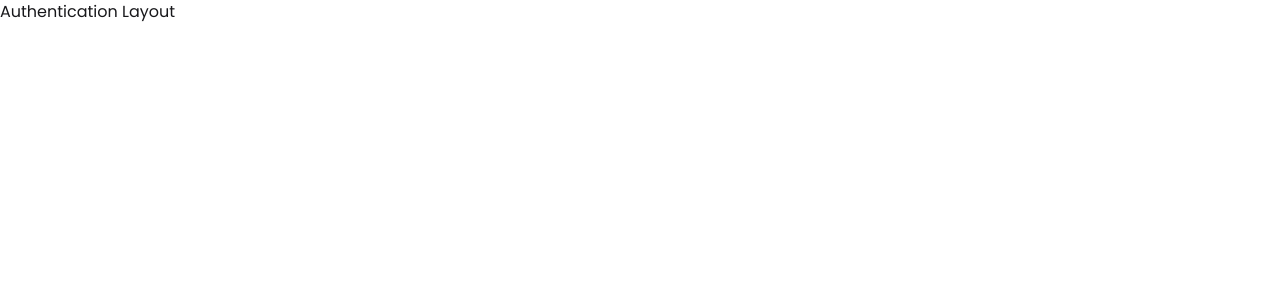
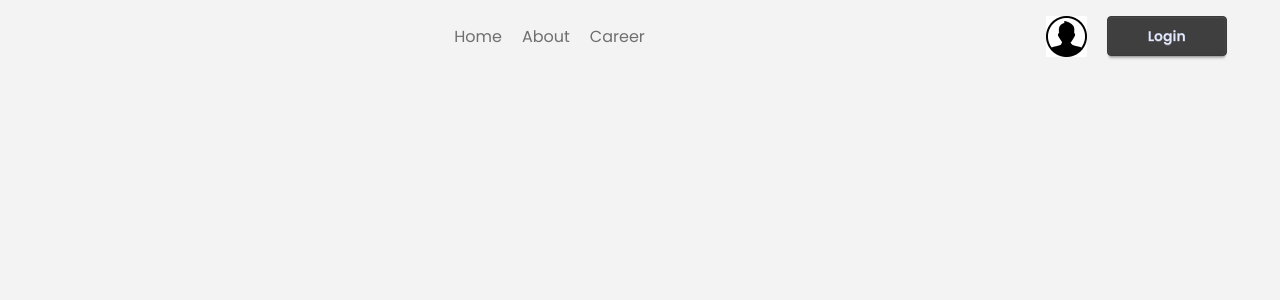
Before and after one commit to SajibSaha207/DragonNews, a React (Vite) app: page /auth in a window 1280 px wide. Shown: the top 300 px of the page. Built offline with nearby package versions, Linux system fonts and the light colour scheme.

Commit message:
Added login page navbar

```diff
--- a/package.json
+++ b/package.json
@@ -11,24 +11,24 @@
   },
   "dependencies": {
     "@tailwindcss/vite": "^4.1.14",
-    "daisyui": "^5.3.7",
     "date-fns": "^4.1.0",
     "react": "^19.1.1",
     "react-dom": "^19.1.1",
     "react-fast-marquee": "^1.6.5",
     "react-icons": "^5.5.0",
-    "react-router": "^7.9.4",
-    "tailwindcss": "^4.1.14"
+    "react-router": "^7.9.4"
   },
   "devDependencies": {
     "@eslint/js": "^9.36.0",
     "@types/react": "^19.1.16",
     "@types/react-dom": "^19.1.9",
     "@vitejs/plugin-react": "^5.0.4",
+    "daisyui": "^5.3.7",
     "eslint": "^9.36.0",
     "eslint-plugin-react-hooks": "^5.2.0",
     "eslint-plugin-react-refresh": "^0.4.22",
     "globals": "^16.4.0",
+    "tailwindcss": "^4.1.15",
     "vite": "^7.1.7"
   }
 }
--- a/src/Components/HomeLayout/RightAside.jsx
+++ b/src/Components/HomeLayout/RightAside.jsx
@@ -1,6 +1,7 @@
 import React from 'react';
 import SocialLogin from './SocialLogin';
 import FindUs from './FindUs';
+import Qzone from './Qzone';
 
 const RightAside = () => {
     return (
--- a/src/Components/Navbar.jsx
+++ b/src/Components/Navbar.jsx
@@ -1,6 +1,7 @@
 import React from 'react';
-import { NavLink } from 'react-router';
+import { Link, NavLink } from 'react-router';
 import user from "../assets/user.png"
+
 const Navbar = () => {
     return (
         <div className='flex justify-between items-center'>
@@ -13,7 +14,7 @@ const Navbar = () => {
 
             <div className='login-btn flex gap-5'>
     <img src={user} alt="" />
-                <button className='btn btn-primary px-10'>Login</button>
+                <Link to="/auth/login" className="btn btn-primary px-10 btn btn-primary px-10" >Login</Link>
             </div>
         </div>
     );
--- /dev/null
+++ b/src/Layout/AuthLayout.jsx
@@ -0,0 +1,14 @@
+import React from 'react';
+import Navbar from '../Components/Navbar';
+
+const AuthLayout = () => {
+    return (
+        <div className='bg-base-200 min-h-screen'>
+      <header className='w-11/12 mx-auto py-4'>
+              <Navbar></Navbar>
+      </header>
+        </div>
+    );
+};
+
+export default AuthLayout;
--- /dev/null
+++ b/src/Pages/Login.jsx
@@ -0,0 +1,11 @@
+import React from 'react';
+
+const Login = () => {
+    return (
+        <div>
+            Login page
+        </div>
+    );
+};
+
+export default Login;
--- /dev/null
+++ b/src/Pages/Register.jsx
@@ -0,0 +1,11 @@
+import React from 'react';
+
+const Register = () => {
+    return (
+        <div>
+            register
+        </div>
+    );
+};
+
+export default Register;
```
Also changed, not shown: src/Routes/Routes.jsx (+14 -1 lines), 1 other file (tests, documents, lock files or other folders).
